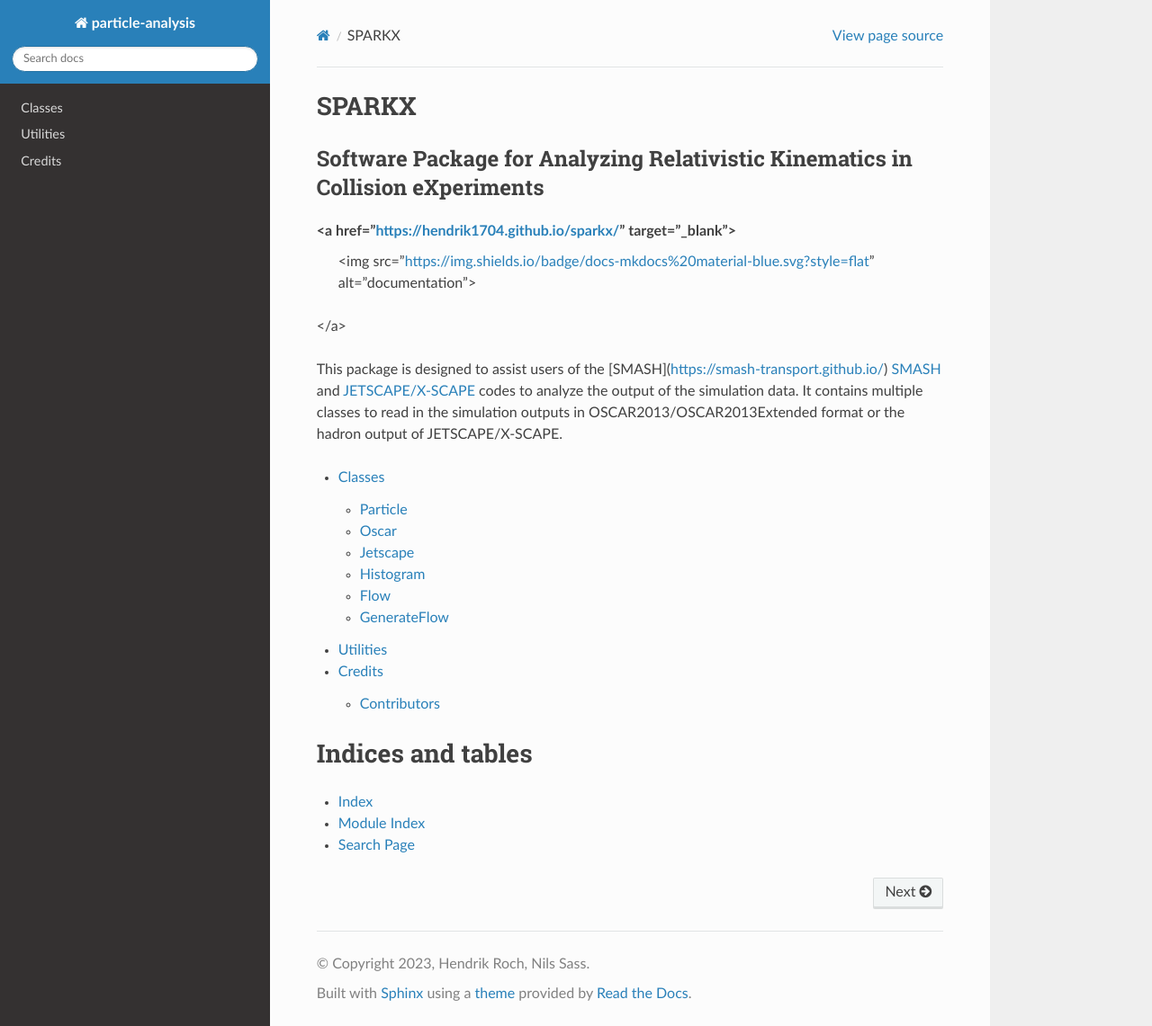
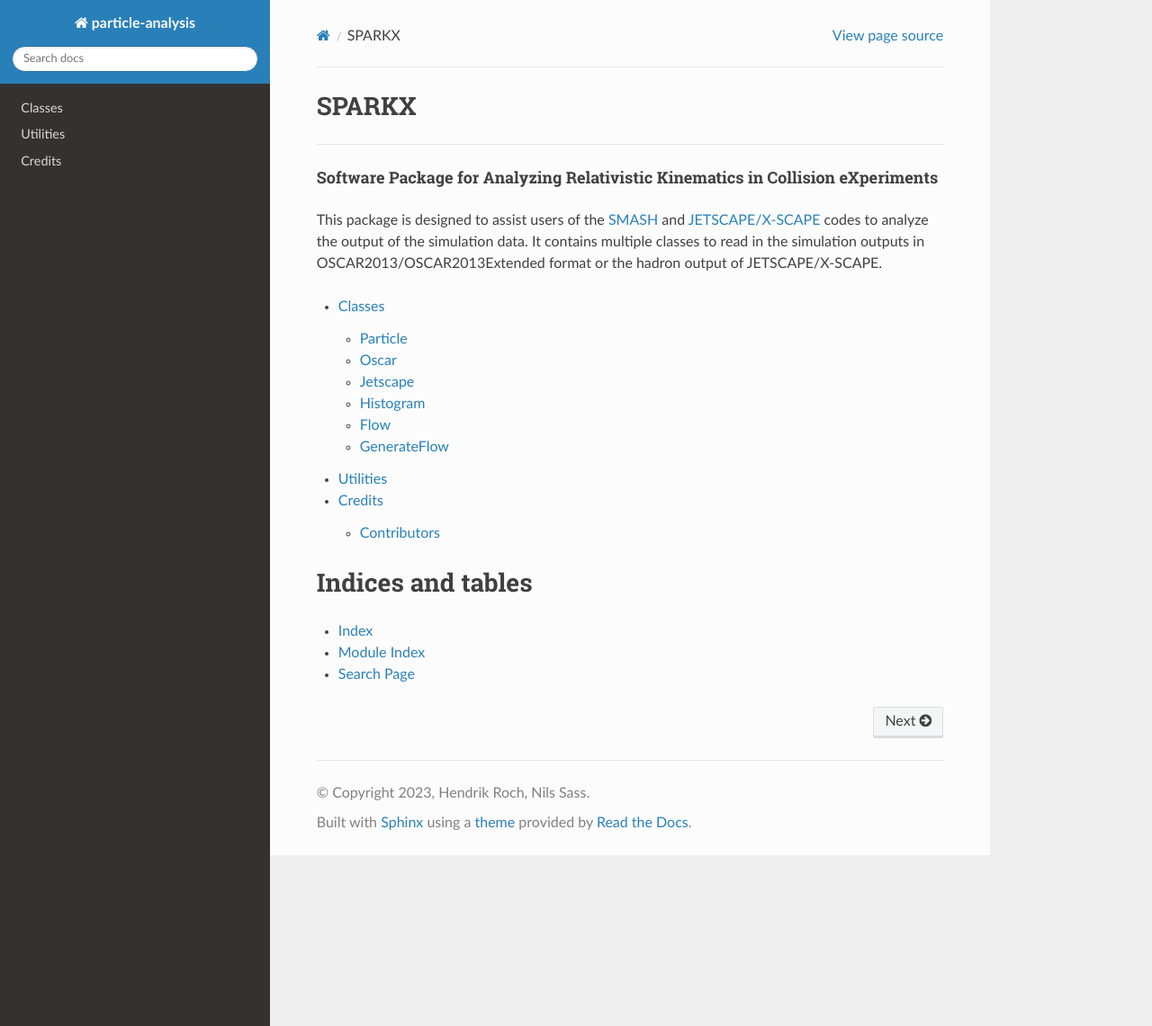
Before and after one commit to smash-transport/sparkx, a Sphinx documentation site: the page built from docs/source/index.rst, in a window 1280 px wide and 1141 px high. Shown: the whole window at 90% size. Built offline with Sphinx 7.4.7 and the Read the Docs theme 2.0.0, drawn with Linux system fonts in a browser that asks for light colours; pages that are not in the unit, such as notebooks, are missing from menus; some of the changed lines change nothing that is shown.

Commit message:
fixes html-readme

```diff
--- a/docs/source/index.rst
+++ b/docs/source/index.rst
@@ -1,4 +1,16 @@
-.. include:: ../../README.md
+SPARKX
+======
+
+.. raw:: html
+
+   <hr>
+
+.. raw:: html
+
+   <h2 style="font-size: 18px;">Software Package for Analyzing Relativistic Kinematics in Collision eXperiments</b></h2>
+
+This package is designed to assist users of the `SMASH <https://smash-transport.github.io/>`_ and `JETSCAPE/X-SCAPE <https://jetscape.org/>`_ codes to analyze the output of the simulation data.
+It contains multiple classes to read in the simulation outputs in OSCAR2013/OSCAR2013Extended format or the hadron output of JETSCAPE/X-SCAPE.
 
 .. toctree::
    :maxdepth: 2
```
